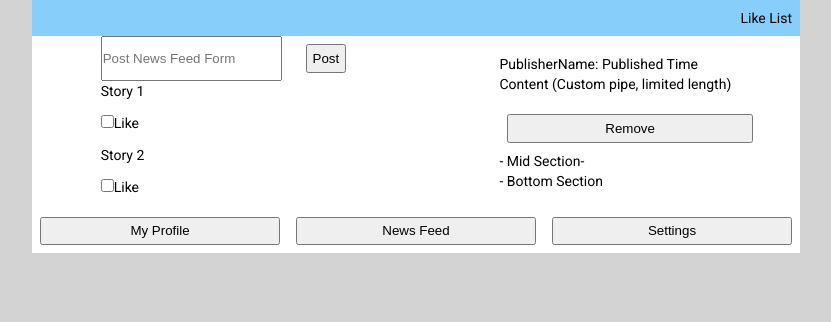
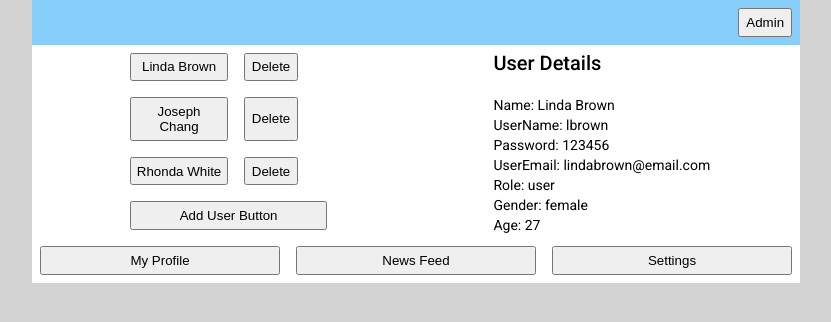
Before and after one commit to shugyoza/angular0520, an Angular app in the folder my-app/: page / in a window 1280 px wide. Shown: the top 322 px of the page, without its empty margins (224-1055 px from the left). Built offline with nearby package versions, Linux system fonts and the light colour scheme.

Commit message:
updated admin.component.html, admin.component.ts, app.component.html, app.module.ts, profile.component.html, profile.component.ts, settings.component.ts, also added a new file user.ts to work with mock data.

```diff
--- a/my-app/src/app/admin/admin.component.html
+++ b/my-app/src/app/admin/admin.component.html
@@ -6,31 +6,25 @@
   <div class="div__main">
 
     <nav class="nav-left">
-      <ul>
+      <ul *ngFor="let user of users">
         <li>
-          <p>User Tag 1</p>
-          <button class="btn btn-delete">Delete</button>
-        </li>
-        <li>
-          User Tag 2
-          <button class="btn btn-delete">Delete</button>
-        </li>
-        <li>
-          User Tag 3
-          <button class="btn btn-delete">Delete</button>
+          <button (click)="onDisplayUser(user.id)" id={{user.id}} class="btn">{{ user.name }}</button>
+          <button (click)="onDeleteUser(user)" type="button" class="btn btn-delete">Delete</button>
         </li>
       </ul>
 
-      <button class="btn btn-addUser">Add User Button</button>
+      <button (click)="onAddUser()" type="button" class="btn btn-addUser">Add User Button</button>
     </nav>
 
-    <div class="detail">
-        <ul>User Detailed Info Panel
-          <li>UserName: Name</li>
-          <li>Password: password</li>
-          <li>UserEmail: Email</li>
-          <li>Gender: gender</li>
-          <li>Age: age</li>
+    <div *ngIf="user" class="detail">
+        <ul><h2>User Details</h2>
+          <li>Name: {{ user.name }}</li>
+          <li>UserName: {{ user.userName }}</li>
+          <li>Password: {{ user.password }}</li>
+          <li>UserEmail: {{ user.userEmail }}</li>
+          <li>Role: {{ user.userRole }}</li>
+          <li>Gender: {{ user.gender }}</li>
+          <li>Age: {{ user.age }}</li>
         </ul>
 
     </div>
--- a/my-app/src/app/admin/admin.component.ts
+++ b/my-app/src/app/admin/admin.component.ts
@@ -1,4 +1,6 @@
 import { Component, OnInit } from '@angular/core';
+
+import { User, users } from '../users';
 
 @Component({
   selector: 'app-admin',
@@ -7,9 +9,23 @@ import { Component, OnInit } from '@angular/core';
 })
 export class AdminComponent implements OnInit {
 
-  constructor() { }
+  users = users;
+  user: User | undefined;
 
-  ngOnInit(): void {
+  onDeleteUser(user: User) {
+    window.alert(`User to delete: ${user.name}`)
   }
 
+  onAddUser() {
+    window.alert('We must empty all the input fields in the panel for new input')
+  }
+
+  onDisplayUser(id: number) {
+    this.user = users.find((doc) => doc.id === id);
+    window.alert(`You clicked ${this.user ? this.user.name : ''} button. Do you want to delete this user?`)
+  }
+
+  ngOnInit() {
+    this.user = users[0]
+  }
 }
--- a/my-app/src/app/app.component.html
+++ b/my-app/src/app/app.component.html
@@ -1,65 +1,16 @@
-<main>
-  <nav class="nav-top">
-    <a>Like List</a>
-  </nav>
+<!--
+<p>Let's check if every module is working:</p>
+<app-login></app-login>
+<app-profile></app-profile>
+<app-admin></app-admin>
+<app-register></app-register>
+<app-news-feed></app-news-feed>
+<app-settings></app-settings> -->
 
-  <div class="div__main">
+<div class="container">
+  <router-outlet></router-outlet>
+</div>
 
-        <div>
-
-          <div class="row">
-            <input type="text" placeholder="Post News Feed Form" />
-            <button class="btn" id="btn-post">Post</button>
-          </div>
-
-          <ul>
-            <li>
-              <p>
-                Story 1
-              </p>
-              <p>
-                <input type="checkbox" />
-                <label>Like</label>
-              </p>
-            </li>
-            <li>
-              <p>
-                Story 2
-              </p>
-              <p>
-                <input type="checkbox" />
-                <label>Like</label>
-              </p>
-            </li>
-          </ul>
-
-        </div>
-
-        <div class="popup">
-          <div>
-            <p>
-              PublisherName: Published Time
-              <br>
-              Content (Custom pipe, limited length)
-            </p>
-            <button class="btn" id="btn-remove" >Remove</button>
-          </div>
-          <div>
-            - Mid Section-
-          </div>
-          <div>
-            - Bottom Section
-          </div>
-        </div>
-
-      </div>
-
-  <nav class="nav-bottom">
-    <button class="btn" id="btn-profile">My Profile</button>
-    <button class="btn" id="btn-feed">News Feed</button>
-    <button class="btn" id="btn-setting">Settings</button>
-  </nav>
-
-</main>
-
-<router-outlet></router-outlet>
+<!-- slider from angular material ui
+<mat-slider min="1" max="100" step="1" value="50"></mat-slider>
+-->
--- a/my-app/src/app/app.module.ts
+++ b/my-app/src/app/app.module.ts
@@ -1,5 +1,12 @@
 import { NgModule } from '@angular/core';
 import { BrowserModule } from '@angular/platform-browser';
+
+import { BrowserAnimationsModule } from '@angular/platform-browser/animations';
+// angular material
+import { MatSliderModule } from '@angular/material/slider';
+
+// import RouterModule for redirecting to customs path;
+import { RouterModule } from '@angular/router';
 
 import { AppRoutingModule } from './app-routing.module';
 import { AppComponent } from './app.component';
@@ -9,7 +16,6 @@ import { NewsFeedComponent } from './news-feed/news-feed.component';
 import { ProfileComponent } from './profile/profile.component';
 import { LoginComponent } from './login/login.component';
 import { RegisterComponent } from './register/register.component';
-import { BrowserAnimationsModule } from '@angular/platform-browser/animations';
 
 @NgModule({
   declarations: [
@@ -25,6 +31,18 @@ import { BrowserAnimationsModule } from '@angular/platform-browser/animations';
     BrowserModule,
     AppRoutingModule,
     BrowserAnimationsModule,
+    MatSliderModule, // Angular Material
+
+    // apply the RouterModule here to connect the path and corresponding component
+    RouterModule.forRoot([
+      { path: '', component: AdminComponent },
+      { path: 'login', component: LoginComponent },
+      { path: 'register', component: RegisterComponent },
+      { path: 'admin/:id', component: AdminComponent },
+      { path: 'profile/:id', component: ProfileComponent },
+      { path: 'feed/:id', component: NewsFeedComponent },
+      { path: 'settings/:id', component: SettingsComponent }
+    ])
   ],
   providers: [],
   bootstrap: [AppComponent]
--- a/my-app/src/app/profile/profile.component.html
+++ b/my-app/src/app/profile/profile.component.html
@@ -5,33 +5,38 @@
 
     <div class="div__main">
 
-      <fieldset>
+      <fieldset *ngIf="user">
 
-        <img class="avatar" src="#" />
+        <img class="avatar" src="../../assets/{{user.avatar}}" />
 
         <div class="row">
-          <label for="username">Username</label>
-          <input type="text" id="username" />
+          <label for="username">Username:</label>
+          <input type="text" id="username" value={{user.userName}} />
         </div>
 
         <div class="row">
-          <label for="password">Password</label>
-          <input type="password" id="password" />
+          <label for="password">Password:</label>
+          <input type="password" id="password" value={{user.password}} />
         </div>
 
         <div class="row">
-          <label for="gender">Gender</label>
-          <input type="text" id="gender" />
+            <label for="email">Email:</label>
+            <input type="email" id="email" value={{user.userEmail}} />
         </div>
 
         <div class="row">
-          <label for="age">Age</label>
-          <input type="text" id="age" />
+          <label for="gender">Gender:</label>
+          <input type="text" id="gender" value={{user.gender}} />
         </div>
 
         <div class="row">
-          <label for="phone">Phone</label>
-          <input type="text" id="phone" />
+          <label for="age">Age:</label>
+          <input type="text" id="age" value={{user.age}} />
+        </div>
+
+        <div class="row">
+          <label for="phone">Phone:</label>
+          <input type="text" id="phone" value={{user.phone}} />
         </div>
 
         <div class="row">
--- a/my-app/src/app/profile/profile.component.ts
+++ b/my-app/src/app/profile/profile.component.ts
@@ -1,4 +1,7 @@
 import { Component, OnInit } from '@angular/core';
+import { ActivatedRoute } from '@angular/router';
+
+import { User, users } from '../users';
 
 @Component({
   selector: 'app-profile',
@@ -7,9 +10,17 @@ import { Component, OnInit } from '@angular/core';
 })
 export class ProfileComponent implements OnInit {
 
-  constructor() { }
+  user: User | undefined;
+
+  constructor(private route: ActivatedRoute) { }
 
   ngOnInit(): void {
+    // First get the user id from the current route
+    const routeParams = this.route.snapshot.paramMap;
+    const id = Number(routeParams.get('id'));
+
+    // Find the user that correspond with the id provided in the route
+    this.user = users.find((user: User) => user.id === id);
   }
 
 }
--- a/my-app/src/app/settings/settings.component.ts
+++ b/my-app/src/app/settings/settings.component.ts
@@ -1,4 +1,5 @@
 import { Component, OnInit } from '@angular/core';
+import { ActivatedRoute } from '@angular/router';
 
 @Component({
   selector: 'app-settings',
--- /dev/null
+++ b/my-app/src/app/users.ts
@@ -0,0 +1,51 @@
+export interface User {
+    id: number;
+    name: string;
+    userName: string;
+    userEmail: string;
+    password: string;
+    userRole: string;
+    age: number;
+    phone: number;
+    gender: string;
+    avatar: string;
+}
+
+export const users = [
+    {
+        id: 1,
+        name: 'Linda Brown',
+        userName: 'lbrown',
+        userEmail: 'lindabrown@email.com',
+        password: '123456',
+        userRole: 'user',
+        age: 27,
+        phone: 888999000,
+        gender: 'female',
+        avatar: 'lbrown.jpg'
+    },
+    {
+        id: 2,
+        name: 'Joseph Chang',
+        userName: 'jchang',
+        userEmail: 'jchang@email.com',
+        password: '123456',
+        userRole: 'admin',
+        age: 23,
+        phone: 1112223333,
+        gender: 'male',
+        avatar: 'jchang.png'
+    },
+    {
+        id: 3,
+        name: 'Rhonda White',
+        userName: 'rwhite',
+        userEmail: 'r.white@email.com',
+        password: '123456',
+        userRole: 'user',
+        age: 25,
+        phone: 5354442355,
+        gender: 'female',
+        avatar: 'rwhite.heic'
+    }
+]
```
Also changed, not shown: my-app/src/app/profile/x-routing.module.ts (added, +24 -0 lines).
